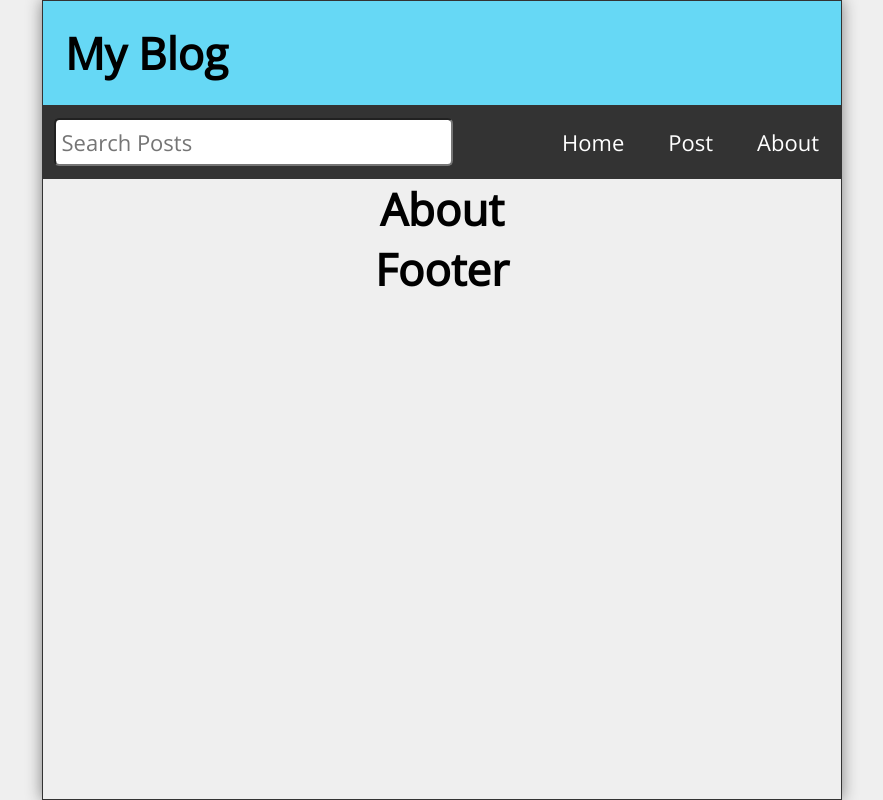
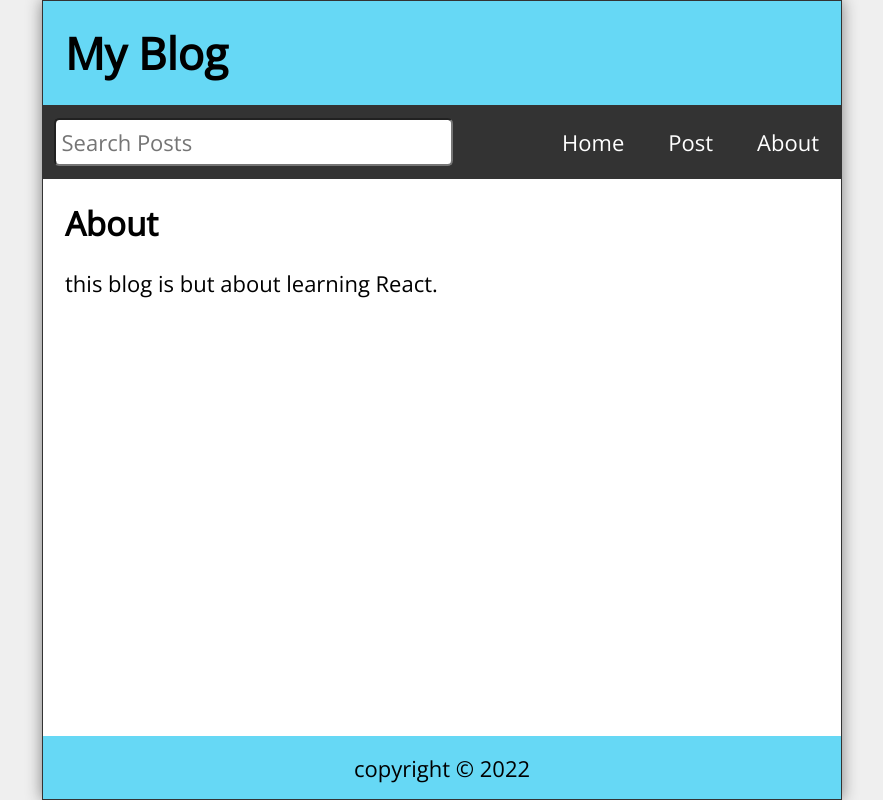
Before and after one commit to Seremba/react-blog-app, a React (Create React App) app: page /about in a window 1280 px wide. Shown: the whole page, without its empty margins (198-1081 px from the left). Built offline with nearby package versions, Linux system fonts and the light colour scheme.

Commit message:
worked on footer and missing components

```diff
--- a/src/About.js
+++ b/src/About.js
@@ -2,7 +2,12 @@ import React from 'react'
 
 const About = () => {
   return (
-    <main><h1>About</h1></main>
+    <main className='About'>
+      <h2>About</h2>
+      <p style={{marginTop: '1rem'}}>
+        this blog is but about learning React.
+      </p>
+    </main>
   )
 }
 
--- a/src/Footer.js
+++ b/src/Footer.js
@@ -1,8 +1,11 @@
 import React from 'react'
 
 const Footer = () => {
+  const today = new Date();
   return (
-    <footer><h1>Footer</h1></footer>
+    <footer className='Footer'>
+      <p>copyright &copy; {today.getFullYear()}</p>
+    </footer>
   )
 }
 
--- a/src/Missing.js
+++ b/src/Missing.js
@@ -1,8 +1,15 @@
 import React from 'react'
+import { Link } from 'react-router-dom'
 
 const Missing = () => {
   return (
-    <main><h1>Missing</h1></main>
+    <main className='Missing'>
+      <h2>Content not found</h2>
+      <p>Well that is so disappointing</p>
+      <p>
+        <Link to='/'>Visit Our Home Page</Link>
+      </p>
+    </main>
   )
 }
 
```
